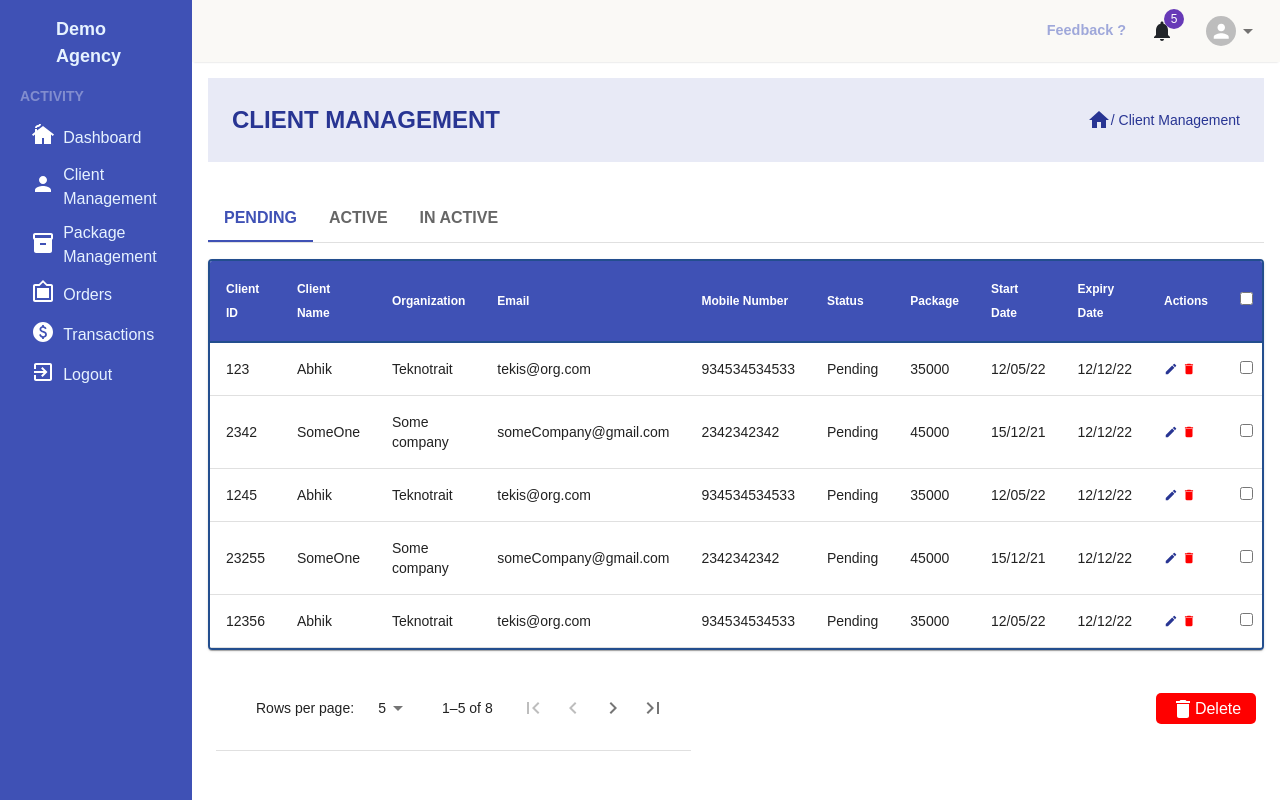
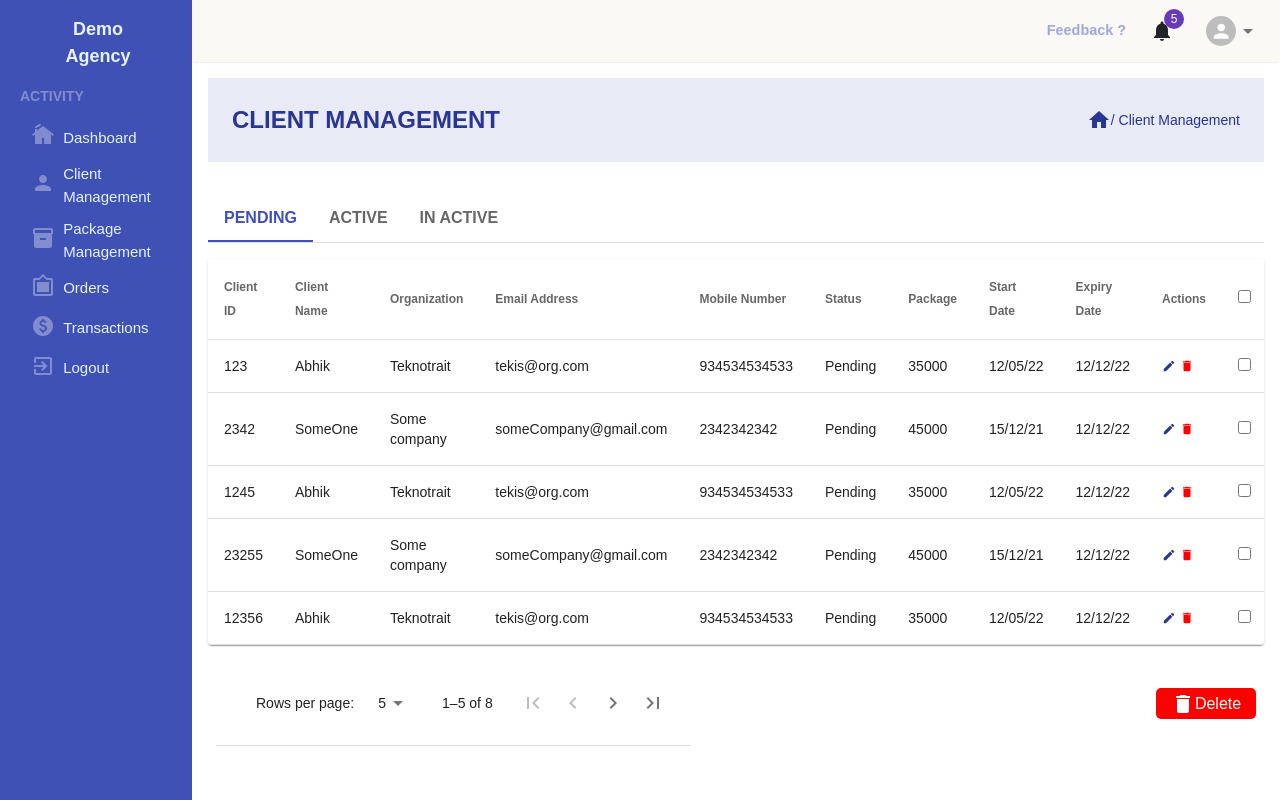
Before and after one commit to 9944098125/tax_receipt, a React (Create React App) app: page /clientManagement in a window 1280 px wide. Built offline with nearby package versions, Linux system fonts and the light colour scheme.

Commit message:
tables style chenged

```diff
--- a/src/Components/Sidebar/Sidebar.jsx
+++ b/src/Components/Sidebar/Sidebar.jsx
@@ -40,7 +40,7 @@ function Sidebar() {
         <Box
           sx={{
             backgroundColor: "primary.main",
-            width: { xs: "15vw", sm: "12vw", md: "18vw" },
+            width: { xs: "15vw", sm: "12vw", md: "17vw" },
             display: "flex",
             flexDirection: "column",
             alignItems: "flex-start",
@@ -75,6 +75,7 @@ function Sidebar() {
                   fontSize: "1.125rem",
                   display: { xs: "none", md: "block" },
                   fontWeight: "600",
+                  textAlign: "center",
                 }}
               >
                 Demo Agency
@@ -117,7 +118,7 @@ function Sidebar() {
               >
                 <CottageIcon
                   sx={{
-                    color: "#ffffff",
+                    color: "#ffffff55",
                     ml: { xs: -0.7, sm: 1.6, md: "none" },
                   }}
                 />
@@ -127,7 +128,7 @@ function Sidebar() {
                       xs: "none",
                       md: "block",
                     },
-                    fontSize: "16px",
+                    fontSize: "15px",
                     color: "#e6f2ff",
                     fontWeight: "500",
                     mb: -0.7,
@@ -157,7 +158,7 @@ function Sidebar() {
               >
                 <PersonIcon
                   sx={{
-                    color: "#ffffff",
+                    color: "#ffffff59",
                     ml: { xs: -0.7, sm: 1.6, md: "none" },
                   }}
                 />
@@ -167,7 +168,7 @@ function Sidebar() {
                       xs: "none",
                       md: "block",
                     },
-                    fontSize: "16px",
+                    fontSize: "15px",
                     color: "#e6f2ff",
                     fontWeight: "500",
                     mb: -0.7,
@@ -197,7 +198,7 @@ function Sidebar() {
               >
                 <Inventory2Icon
                   sx={{
-                    color: "#ffffff",
+                    color: "#ffffff59",
                     ml: { xs: -0.7, sm: 1.6, md: "none" },
                   }}
                 />
@@ -207,7 +208,7 @@ function Sidebar() {
                       xs: "none",
                       md: "block",
                     },
-                    fontSize: "16px",
+                    fontSize: "15px",
                     color: "#e6f2ff",
                     fontWeight: "500",
                     mb: -0.7,
@@ -237,7 +238,7 @@ function Sidebar() {
               >
                 <FilterFramesIcon
                   sx={{
-                    color: "#ffffff",
+                    color: "#ffffff59",
                     ml: { xs: -0.7, sm: 1.6, md: "none" },
                   }}
                 />
@@ -247,7 +248,7 @@ function Sidebar() {
                       xs: "none",
                       md: "block",
                     },
-                    fontSize: "16px",
+                    fontSize: "15px",
                     color: "#e6f2ff",
                     fontWeight: "500",
                     mb: -0.7,
@@ -277,7 +278,7 @@ function Sidebar() {
               >
                 <PaidIcon
                   sx={{
-                    color: "#ffffff",
+                    color: "#ffffff59",
                     ml: { xs: -0.7, sm: 1.6, md: "none" },
                   }}
                 />
@@ -287,7 +288,7 @@ function Sidebar() {
                       xs: "none",
                       md: "block",
                     },
-                    fontSize: "16px",
+                    fontSize: "15px",
                     color: "#e6f2ff",
                     fontWeight: "500",
                     mb: -0.7,
@@ -313,7 +314,10 @@ function Sidebar() {
               }}
             >
               <ExitToAppIcon
-                sx={{ color: "#ffffff", ml: { xs: -0.7, sm: 1.6, md: "none" } }}
+                sx={{
+                  color: "#ffffff59",
+                  ml: { xs: -0.7, sm: 1.6, md: "none" },
+                }}
               />
               <Typography
                 sx={{
@@ -321,7 +325,7 @@ function Sidebar() {
                     xs: "none",
                     md: "block",
                   },
-                  fontSize: "16px",
+                  fontSize: "15px",
                   color: "#e6f2ff",
                   fontWeight: "500",
                   mb: -0.7,
--- a/src/Components/Table/TableWithHeader.jsx
+++ b/src/Components/Table/TableWithHeader.jsx
@@ -227,106 +227,96 @@ function TableWithHeader({ status }) {
 
   return (
     <Fragment>
-      <TableContainer sx={{ border: "2px solid #234e8e" }} component={Paper}>
+      <TableContainer component={Paper}>
         <Table sx={{ minWidth: 500 }} aria-label="custom pagination table">
           <TableHead>
-            <TableRow sx={{ backgroundColor: "primary.main" }}>
+            <TableRow>
               <TableCell
                 sx={{
-                  fontWeight: "600",
+                  fontWeight: "800",
                   fontSize: "12px",
-                  borderBottom: "2px solid #234e8e",
-                  color: "white",
+                  color: "#00000099",
                 }}
               >
                 Client ID
               </TableCell>
               <TableCell
                 sx={{
-                  fontWeight: "600",
+                  fontWeight: "800",
                   fontSize: "12px",
-                  borderBottom: "2px solid #234e8e",
-                  color: "white",
+                  color: "#00000099",
                 }}
               >
                 Client Name
               </TableCell>
               <TableCell
                 sx={{
-                  fontWeight: "600",
+                  fontWeight: "800",
                   fontSize: "12px",
-                  borderBottom: "2px solid #234e8e",
-                  color: "white",
+                  color: "#00000099",
                 }}
               >
                 Organization
               </TableCell>
               <TableCell
                 sx={{
-                  fontWeight: "600",
+                  fontWeight: "800",
                   fontSize: "12px",
-                  borderBottom: "2px solid #234e8e",
-                  color: "white",
+                  color: "#00000099",
                 }}
               >
-                Email
+                Email Address
               </TableCell>
               <TableCell
                 sx={{
-                  fontWeight: "600",
+                  fontWeight: "800",
                   fontSize: "12px",
-                  borderBottom: "2px solid #234e8e",
-                  color: "white",
+                  color: "#00000099",
                 }}
               >
                 Mobile Number
               </TableCell>
               <TableCell
                 sx={{
-                  fontWeight: "600",
+                  fontWeight: "800",
                   fontSize: "12px",
-                  borderBottom: "2px solid #234e8e",
-                  color: "white",
+                  color: "#00000099",
                 }}
               >
                 Status
               </TableCell>
               <TableCell
                 sx={{
-                  fontWeight: "600",
+                  fontWeight: "800",
                   fontSize: "12px",
-                  borderBottom: "2px solid #234e8e",
-                  color: "white",
+                  color: "#00000099",
                 }}
               >
                 Package
               </TableCell>
               <TableCell
                 sx={{
-                  fontWeight: "600",
+                  fontWeight: "800",
                   fontSize: "12px",
-                  borderBottom: "2px solid #234e8e",
-                  color: "white",
+                  color: "#00000099",
                 }}
               >
                 Start Date
               </TableCell>
               <TableCell
                 sx={{
-                  fontWeight: "600",
+                  fontWeight: "800",
                   fontSize: "12px",
-                  borderBottom: "2px solid #234e8e",
-                  color: "white",
+                  color: "#00000099",
                 }}
               >
                 Expiry Date
               </TableCell>
               <TableCell
                 sx={{
-                  fontWeight: "600",
+                  fontWeight: "800",
                   fontSize: "12px",
-                  borderBottom: "2px solid #234e8e",
-                  color: "white",
+                  color: "#00000099",
                 }}
               >
                 Actions
@@ -335,7 +325,6 @@ function TableWithHeader({ status }) {
                 sx={{
                   fontWeight: "600",
                   fontSize: "12px",
-                  borderBottom: "2px solid #234e8e",
                   color: "white",
                 }}
               >
--- a/src/Components/Table/TransactionsTable.jsx
+++ b/src/Components/Table/TransactionsTable.jsx
@@ -14,7 +14,6 @@ import FirstPageIcon from "@mui/icons-material/FirstPage";
 import KeyboardArrowLeft from "@mui/icons-material/KeyboardArrowLeft";
 import KeyboardArrowRight from "@mui/icons-material/KeyboardArrowRight";
 import LastPageIcon from "@mui/icons-material/LastPage";
-import DeleteIcon from "@mui/icons-material/Delete";
 import { TableHead, Typography } from "@mui/material";
 
 function TablePaginationActions(props) {
@@ -197,56 +196,51 @@ function TransactionsTable({ cps }) {
   };
   return (
     <Fragment>
-      <TableContainer sx={{ border: "2px solid #234e8e" }} component={Paper}>
+      <TableContainer component={Paper}>
         <Table sx={{ minWidth: 500 }} aria-label="custom pagination table">
           <TableHead>
-            <TableRow sx={{ backgroundColor: "primary.main" }}>
+            <TableRow>
               <TableCell
                 sx={{
-                  fontWeight: "600",
+                  fontWeight: "800",
                   fontSize: "12px",
-                  borderBottom: "2px solid #234e8e",
-                  color: "white",
+                  color: "#00000099",
                 }}
               >
                 Client ID
               </TableCell>
               <TableCell
                 sx={{
-                  fontWeight: "600",
+                  fontWeight: "800",
                   fontSize: "12px",
-                  borderBottom: "2px solid #234e8e",
-                  color: "white",
+                  color: "#00000099",
                 }}
               >
                 Client Name
               </TableCell>
               <TableCell
                 sx={{
-                  fontWeight: "600",
+                  fontWeight: "800",
                   fontSize: "12px",
-                  borderBottom: "2px solid #234e8e",
-                  color: "white",
+                  color: "#00000099",
                 }}
               >
                 Receipt Number
               </TableCell>
               <TableCell
                 sx={{
-                  fontWeight: "600",
+                  fontWeight: "800",
                   fontSize: "12px",
-                  borderBottom: "2px solid #234e8e",
-                  color: "white",
+                  color: "#00000099",
                 }}
               >
                 Name
               </TableCell>
               <TableCell
                 sx={{
-                  fontWeight: "600",
+                  fontWeight: "800",
                   fontSize: "12px",
-                  borderBottom: "2px solid #234e8e",
-                  color: "white",
+                  color: "#00000099",
                 }}
               >
                 Date
@@ -288,7 +282,6 @@ function TransactionsTable({ cps }) {
           // backgroundColor: "primary.bg",
           px: 1,
           mt: 2,
-          // borderBottom: "2px solid #234e8e",
           // borderLeft: "2px solid #234e8e",
           // borderRight: "2px solid #234e8e",
           // borderRadius: "4px",
```
Also changed, not shown: src/Components/Table/OrdersTable.jsx (+22 -32 lines), src/Components/Table/PackageTable.jsx (+16 -23 lines), src/Pages/Dashboard/index.jsx (+22 -14 lines).
